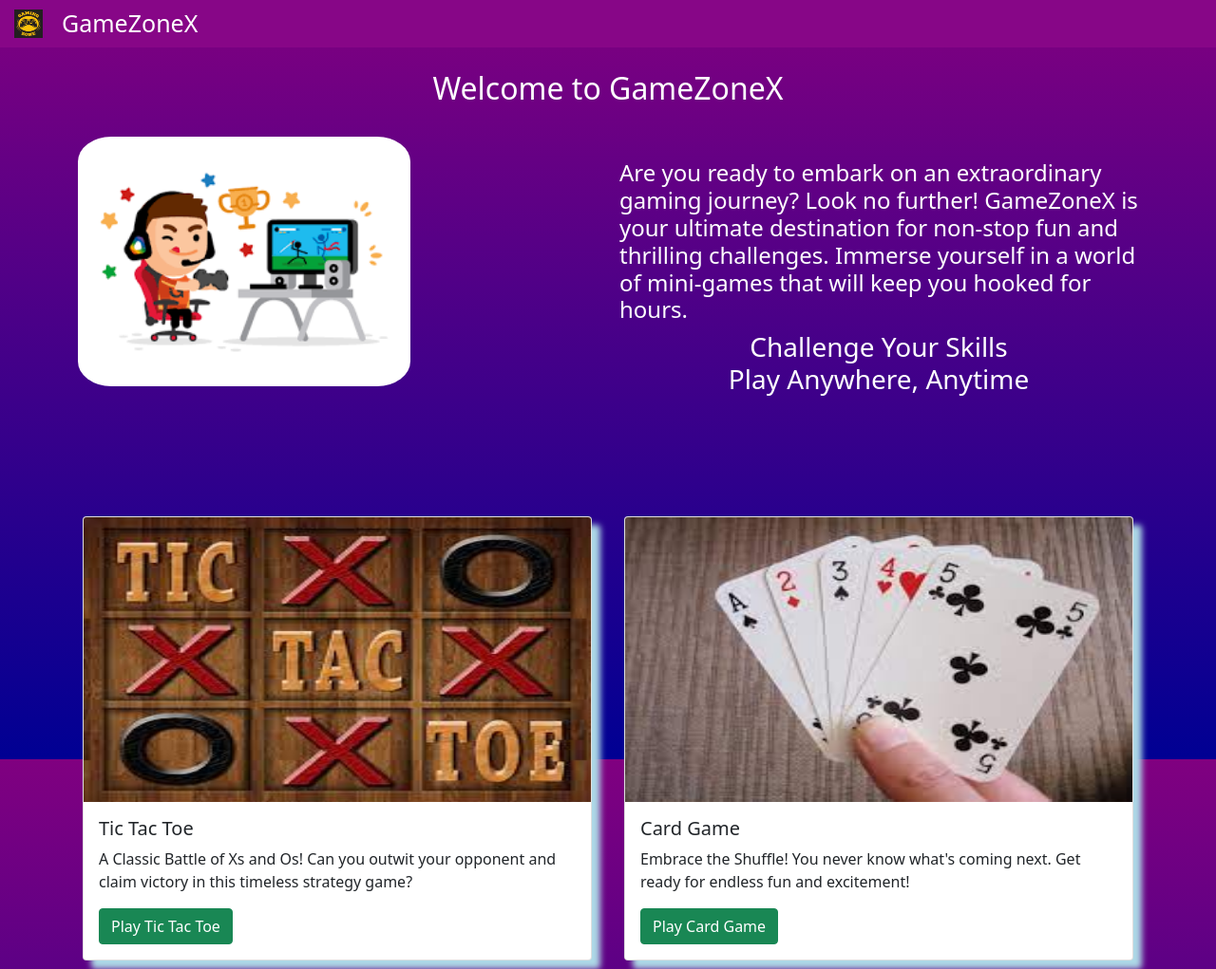
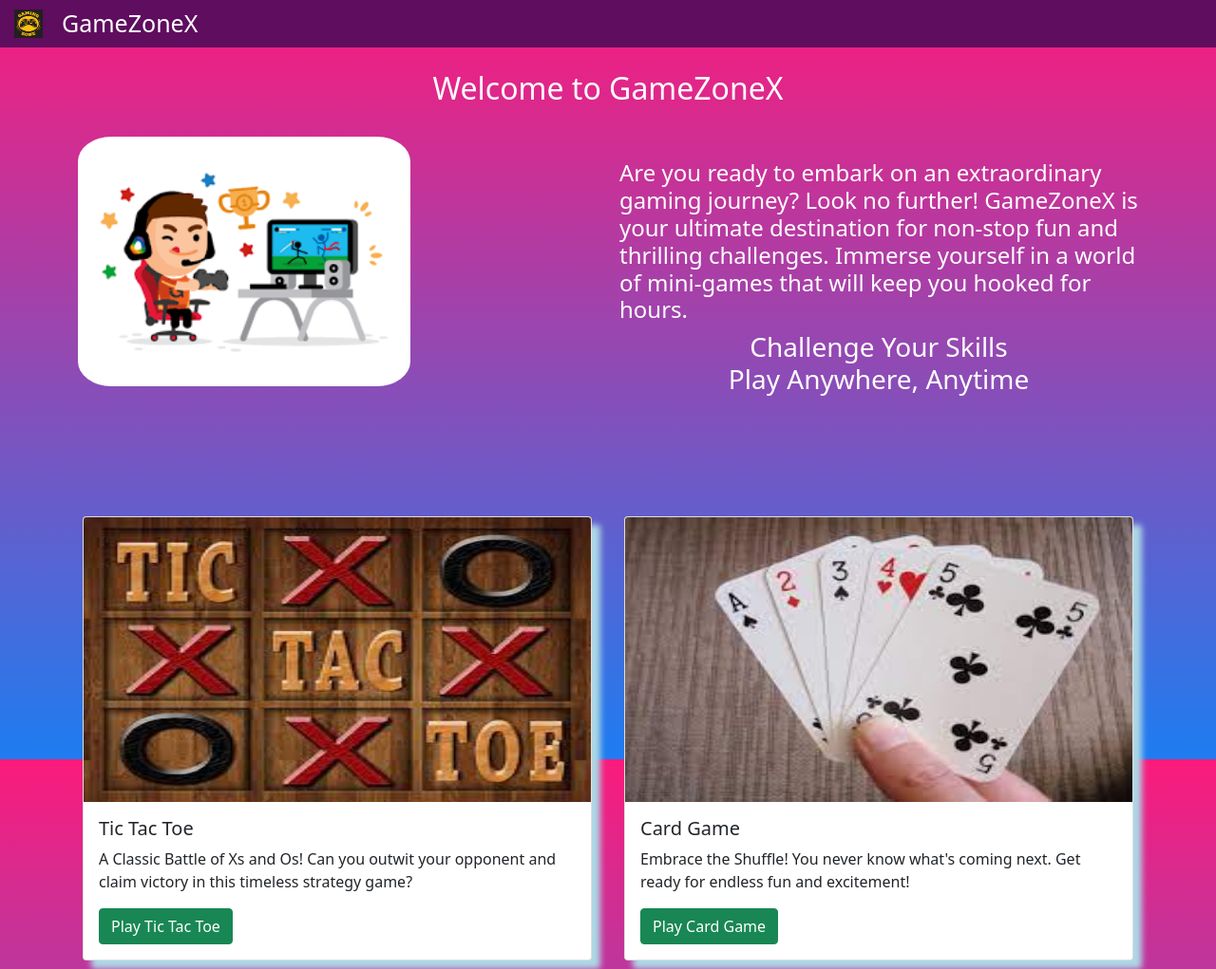
Before and after one commit to TeekshaHarish/GameZone, a plain HTML site: page index.html in a window 1280 px wide. Shown: the top 1021 px of the page at 95% size. Drawn offline with nearby package versions, Linux system fonts and the light colour scheme.

Commit message:
navbar changes

```diff
--- a/app_1.css
+++ b/app_1.css
@@ -6,7 +6,8 @@
 *{
     font-family: system-ui, -apple-system, BlinkMacSystemFont, 'Segoe UI', Roboto, Oxygen, Ubuntu, Cantarell, 'Open Sans', 'Helvetica Neue', sans-serif;
 }body{
-    background: linear-gradient(purple,rgb(0, 0, 147));
+    /* background: linear-gradient(purple,rgb(0, 0, 147)); */
+    background: linear-gradient(rgb(250, 27, 124),rgb(29, 125, 241));
     background-attachment: fixed;
 }
 .heading{
@@ -30,7 +31,8 @@
     margin: 20px;
 }
 .navbar{
-    background-color: #870687;
+    /* background-color: #6f026f; */
+    background-color: #5f0d5f;
     color:white;
     font-size: 25px;
     padding: 5px 15px;
--- a/htp.css
+++ b/htp.css
@@ -13,7 +13,7 @@
     color:rgb(255, 246, 191);
 }
 .navbar{
-    background-color: #4d154d;
+    background-color: #5f0d5f;
     /* background-color: #930093; */
     color:white;
     font-size: 25px;
```
